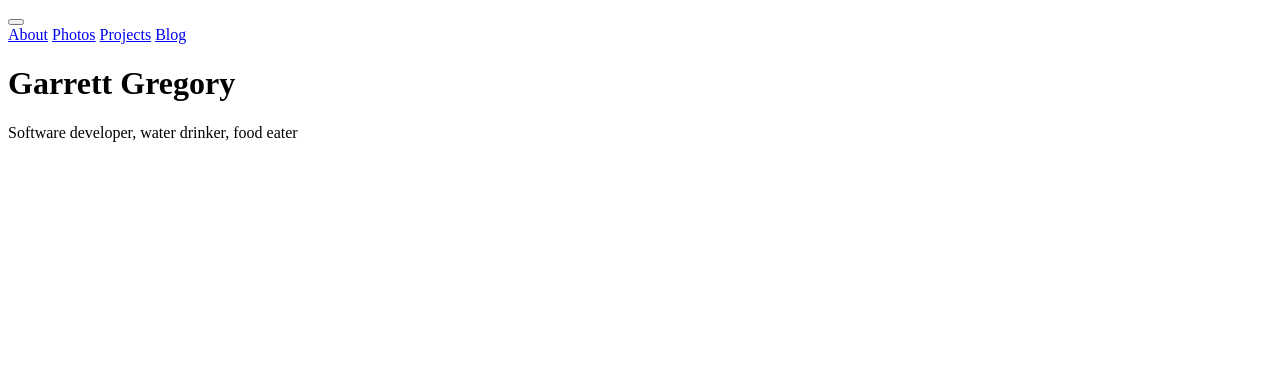
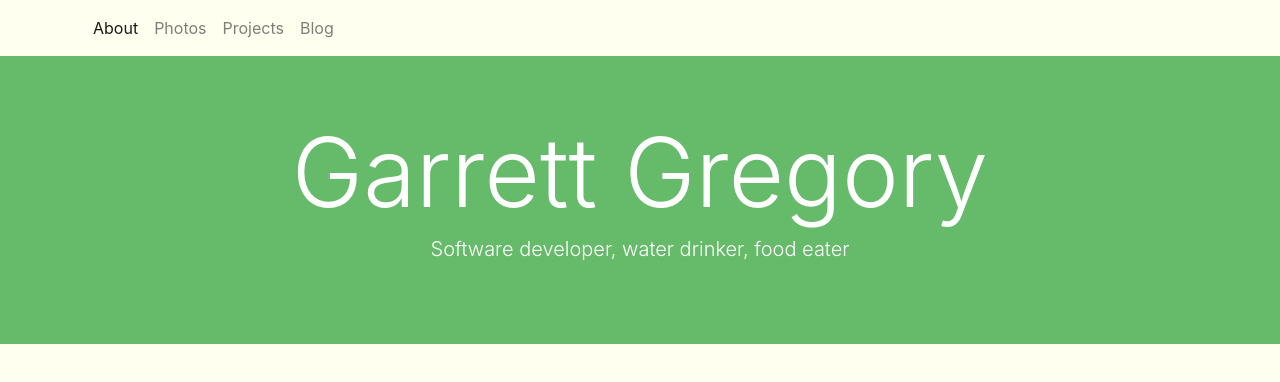
Before and after one commit to gjgregory/personal_site, a plain HTML site: page index.html in a window 1280 px wide. Drawn offline with Linux system fonts and the light colour scheme; the site is published under a folder, as on GitHub Pages, so addresses that start at the root find nothing.

Commit message:
fixed hyperlinks and stylesheet paths in index.html

```diff
--- a/index.html
+++ b/index.html
@@ -6,7 +6,7 @@
         <meta name="viewport" content="width=device-width, initial-scale=1, shrink-to-fit=no">
 
         <!-- bootstrap css -->
-        <link rel="stylesheet" href="/assets/css/bootstrap.css" />
+        <link rel="stylesheet" href="assets/css/bootstrap.css" />
     </head>
 
     <body>
@@ -18,10 +18,10 @@
                 </button>
                 <div class="collapse navbar-collapse" id="topNavBar">
                     <div class="navbar-nav">
-                        <a class="nav-item nav-link active" href="/about">About</a>
-                        <a class="nav-item nav-link" href="/photos">Photos</a>
-                        <a class="nav-item nav-link" href="/projects">Projects</a>
-                        <a class="nav-item nav-link" href="/blog">Blog</a>
+                        <a class="nav-item nav-link active" title="Garrett Gregory" href="/">About</a>
+                        <a class="nav-item nav-link" title="Photos" href="photos.html">Photos</a>
+                        <a class="nav-item nav-link" title="Projects" href="projects.html">Projects</a>
+                        <a class="nav-item nav-link" title="Blog" href="blog.html">Blog</a>
                     </div>
                 </div>
             </div>
@@ -38,8 +38,8 @@
         </div>
 
 
-        <script src="/assets/js/jquery-3.2.1.js"></script>
-        <script src="/assets/js/popper.js"></script>
-        <script src="/assets/js/bootstrap.js"></script>
+        <script src="assets/js/jquery-3.2.1.js"></script>
+        <script src="assets/js/popper.js"></script>
+        <script src="assets/js/bootstrap.js"></script>
     </body>
 </html>
```
